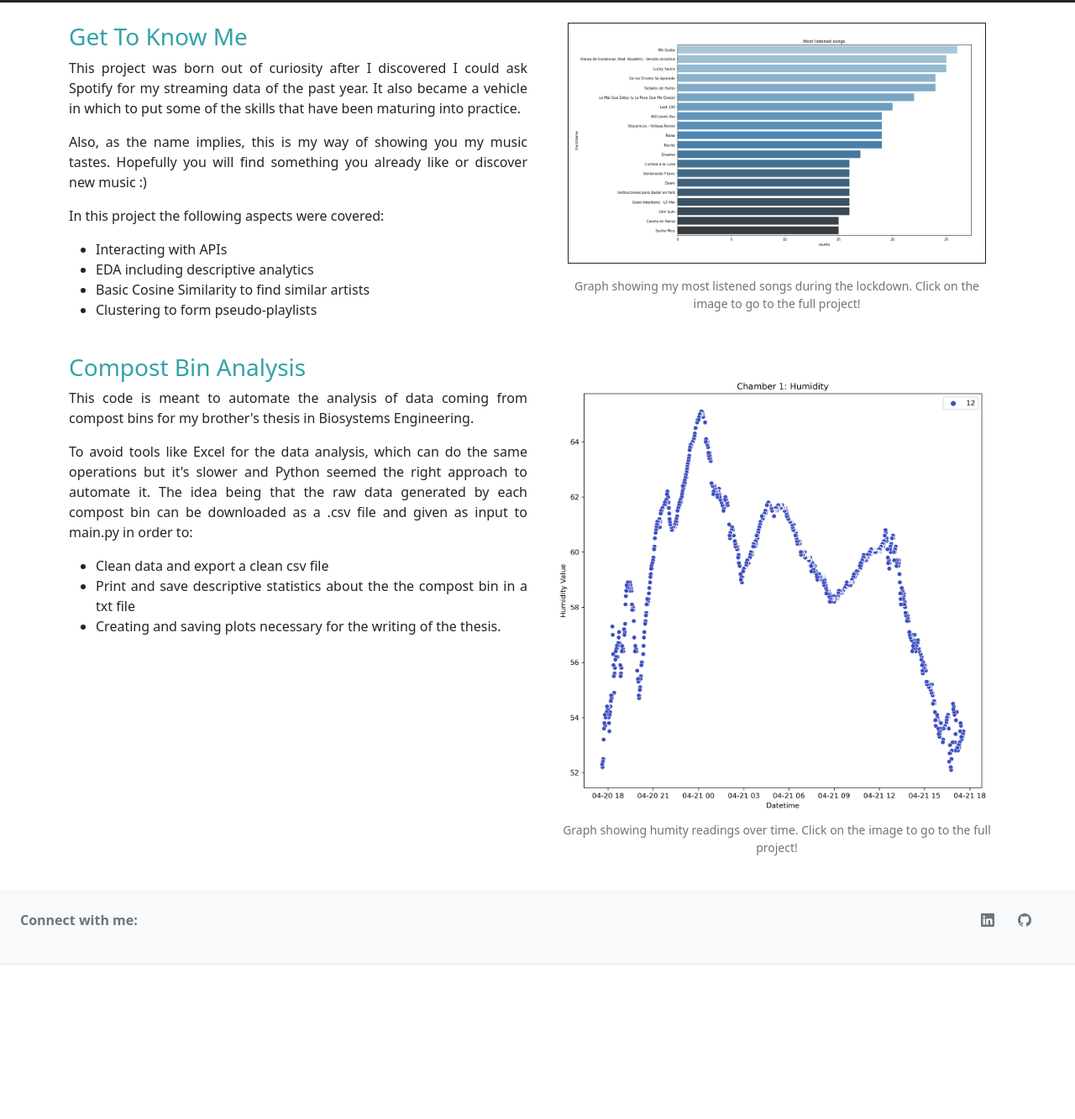
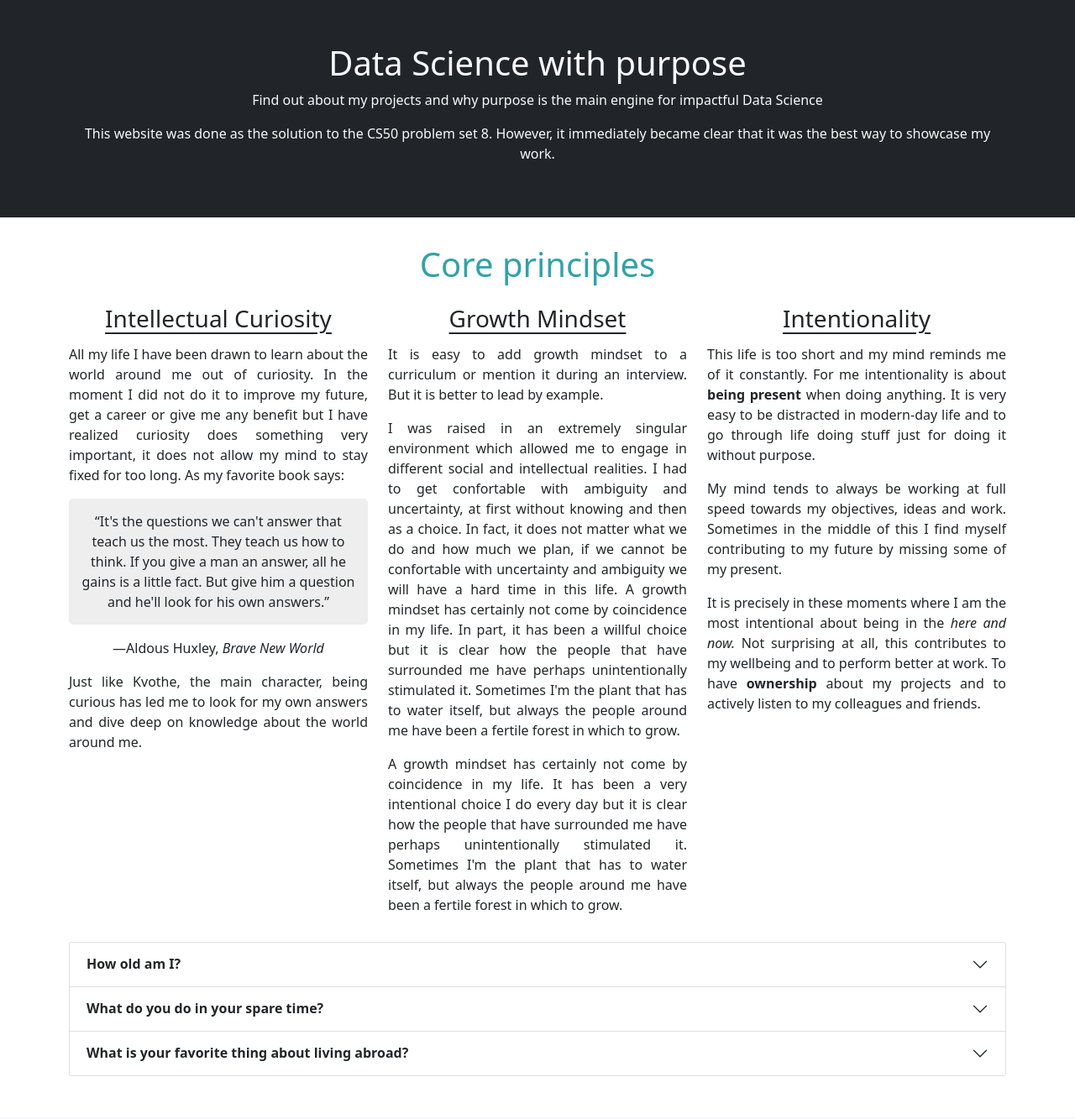
Before and after one commit to LuisMongeB/LuisMongeB.githhub.io, a plain HTML site: page pages/projects.html in a window 1280 px wide. Shown: the part 69-1402 px from the top of the page at 84% size. Before the commit the page ends 1218 px from the top, so only its background shows below. Drawn offline with nearby package versions, Linux system fonts and the light colour scheme; files that its build step writes are made by us from their sources.

Commit message:
Minor fixes

```diff
--- a/pages/projects.html
+++ b/pages/projects.html
@@ -4,7 +4,7 @@
     <head>
         <link href="https://cdn.jsdelivr.net/npm/bootstrap@5.0.2/dist/css/bootstrap.min.css" rel="stylesheet" integrity="sha384-EVSTQN3/azprG1Anm3QDgpJLIm9Nao0Yz1ztcQTwFspd3yD65VohhpuuCOmLASjC" crossorigin="anonymous">
         <script src="https://cdn.jsdelivr.net/npm/bootstrap@5.0.2/dist/js/bootstrap.bundle.min.js" integrity="sha384-MrcW6ZMFYlzcLA8Nl+NtUVF0sA7MsXsP1UyJoMp4YLEuNSfAP+JcXn/tWtIaxVXM" crossorigin="anonymous"></script>
-        <link href="../styles.css" rel="stylesheet">
+        <link href="styles.css" rel="stylesheet">
         <meta name="viewport" content="initial-scale=1, width=device-width">
         <title>Luis Monge</title>
         <link rel="icon" type="image/x-icon" href="/images/logo.PNG">
@@ -13,7 +13,7 @@
         <!-- Navbar-->
         <nav class="navbar navbar-expand-lg bg-dark navbar-dark py-3">
             <div class="container">
-                <a href="../index.html" class="navbar-brand">Luis Monge</a>
+                <a href="index.html" class="navbar-brand">Luis Monge</a>
 
                 <button class="navbar-toggler"
                         type="button"
@@ -25,13 +25,13 @@
                 <div class="collapse navbar-collapse" id="navmenu">
                     <ul class="navbar-nav ms-auto">
                         <li class="nav-item">
-                            <a href="about.html" class="nav-link">About</a>
+                            <a href="pages/about.html" class="nav-link">About</a>
                         </li>
                         <li class="nav-item">
-                            <a href="projects.html" class="nav-link">Projects</a>
+                            <a href="pages/projects.html" class="nav-link">Projects</a>
                         </li>
                         <li class="nav-item">
-                            <a href="blog.html" class="nav-link">Blog</a>
+                            <a href="pages/blog.html" class="nav-link">Blog</a>
                         </li>
                     </ul>
                 </div>
@@ -39,80 +39,116 @@
             </div>
         </nav>
 
-        <!-- Middle Section -->
-        <section class="projects-middle-section">
+        <!-- Showcase -->
+        <section class="top-section bg-dark text-light p-5 text-center">
             <div class="container">
-                <div class="row row1 d-md-flex">
-                    <div class="col col1-projects py-4">
-                        <h3 class="project-titles">Get To Know Me</h3>
-                        <p>
-                            This project was born out of curiosity after I discovered I could ask Spotify for my streaming data of the past year. It also became a vehicle in which to put some of the skills that have been maturing into practice.
-                        </p>
-                        <p>
-                            Also, as the name implies, this is my way of showing you my music tastes. Hopefully you will find something you already like or discover new music :)
-                        </p>
-                        <p>
-                            In this project the following aspects were covered:
-                        </p>
-                        <ul class="project-ul">
-                            <li>Interacting with APIs</li>
-                            <li>EDA including descriptive analytics</li>
-                            <li>Basic Cosine Similarity to find similar artists</li>
-                            <li>Clustering to form pseudo-playlists</li>
-                        </ul>
-                    </div>
-                    <div class="col-lg col2-projects py-4 d-sm-flex">
-                        <figure class="figure d-lg-block px-4">
-                            <a href="https://github.com/LuisMongeB/Get-To-Know-Me" target="_blank">
-                                <img class="figure-img img-fluid border border-dark py-3 col-sm" src="../images/mostListenedSongs.PNG" alt="My most listened songs on spotify">
-                            </a>
-                            <figcaption class="figure-caption text-center py-2">Graph showing my most listened songs during the lockdown. Click on the image to go to the full project!</figcaption>
-                        </figure>
-                    </div>
-                </div>
-                <div class="row row1 d-md-flex">
-                    <div class="col col1-projects py-6">
-                        <h3 class="project-titles">Compost Bin Analysis</h3>
-                        <p>This code is meant to automate the analysis of data coming from compost bins for my brother's thesis in Biosystems Engineering.</p>
-                        <p>To avoid tools like Excel for the data analysis, which can do the same operations but it's slower and Python seemed the right approach to automate it. The idea being that the raw data generated by each compost bin can be downloaded as a .csv file and given as input to main.py in order to:</p>
-                        <ul class="project-ul">
-                            <li>Clean data and export a clean csv file</li>
-                            <li>Print and save descriptive statistics about the the compost bin in a txt file</li>
-                            <li>Creating and saving plots necessary for the writing of the thesis.</li>
-                        </ul>
-                    </div>
-                    <div class="col-lg col2-projects py-4">
-                        <figure class="figure d-sm-flex d-lg-block">
-                            <a href="https://github.com/LuisMongeB/CompostAnalysis" target="_blank">
-                                <img class="figure-img img-fluid" src="../images/example_graph.png" alt="Humidity over time">
-                            </a>
-                            <figcaption class="figure-caption text-center">Graph showing humity readings over time. Click on the image to go to the full project!</figcaption>
-                        </figure>
+                <div >
+                    <div>
+                        <h1>Data Science with <span class="text-warning"></span>purpose</h1>
+                        <p>Find out about my projects and why purpose is the main engine for impactful Data Science</p>
+                        <p>This website was done as the solution to the CS50 problem set 8. However, it immediately became clear that it was the best way to showcase my work. </p>
                     </div>
                 </div>
             </div>
         </section>
 
+        <!-- Middle section -->
+
+        <section class="middle-section">
+            <div class="container text-center">
+                <div class="row py-3">
+                    <h1 class="p-3 core-principles">Core principles</h1>
+                    <div class="col col1">
+                        <h3 class="homepage">Intellectual Curiosity</h3>
+                        <p class="text-justify intellectual-curiosity-paragraph">All my life I have been drawn to learn about the world around me out of curiosity. In the moment I did not do it to improve my future, get a career or give me any benefit but I have realized curiosity does something very important, it does not allow my mind to stay fixed for too long. As my favorite book says: </p>
+                        <figure>
+                            <blockquote cite="https://www.goodreads.com/quotes/351709-it-s-the-questions-we-can-t-answer-that-teach-us-the">
+                                <p>It's the questions we can't answer that teach us the most. They teach us how to think. If you give a man an answer, all he gains is a little fact. But give him a question and he'll look for his own answers.</p>
+                            </blockquote>
+                            <figcaption>—Aldous Huxley, <cite>Brave New World</cite></figcaption>
+                        </figure>
+                        <p class="text-justify intellectual-curiosity-paragraph">Just like Kvothe, the main character, being curious has led me to look for my own answers and dive deep on knowledge about the world around me.</p>
+                    </div>
+
+                    <div class="col col-growth-mindset">
+                        <h3 class="homepage">Growth Mindset</h3>
+                        <p class="text-justify growth-mindset-paragraph">It is easy to add growth mindset to a curriculum or mention it during an interview. But it is better to lead by example. </p>
+                        <p class="text-justify growth-mindset-paragraph">I was raised in an extremely singular environment which allowed me to engage in different social and intellectual realities. I had to get confortable with ambiguity and uncertainty, at first without knowing and then as a choice. In fact, it does not matter what we do and how much we plan, if we cannot be confortable with uncertainty and ambiguity we will have a hard time in this life. A growth mindset has certainly not come by coincidence in my life. In part, it has been a willful choice but it is clear how the people that have surrounded me have perhaps unintentionally stimulated it. Sometimes I'm the plant that has to water itself, but always the people around me have been a fertile forest in which to grow.</p>
+                        <p class="text-justify growth-mindset-paragraph">A growth mindset has certainly not come by coincidence in my life. It has been a very intentional choice I do every day but it is clear how the people that have surrounded me have perhaps unintentionally stimulated it. Sometimes I'm the plant that has to water itself, but always the people around me have been a fertile forest in which to grow.</p>
+                    </div>
+                    <div class="col col3">
+                        <h3 class="homepage">Intentionality</h3>
+                        <p class="text-justify intentionality-paragraph">This life is too short and my mind reminds me of it constantly. For me intentionality is about <strong>being present</strong> when doing anything. It is very easy to be distracted in modern-day life and to go through life doing stuff just for doing it without purpose.</p>
+                        <p class="text-justify intentionality-paragraph">My mind tends to always be working at full speed towards my objectives, ideas and work. Sometimes in the middle of this I find myself contributing to my future by missing some of my present.</p>
+                        <p class="text-justify intentionality-paragraph">It is precisely in these moments where I am the most intentional about being in the <em>here and now.</em> Not surprising at all, this contributes to my wellbeing and to perform better at work. To have <strong>ownership</strong> about my projects and to actively listen to my colleagues and friends.</p>
+                    </div>
+                </div>
+            </div>
+        </section>
+
+        <!-- Question Accordion -->
+        <div class="container pb-5">
+            <div class="accordion" id="questions">
+                <!-- First item -->
+                <div class="accordion-item">
+                <h2 class="accordion-header" id="headingOne">
+                    <button class="accordion-button collapsed" type="button" data-bs-toggle="collapse" data-bs-target="#collapseOne" aria-expanded="false" aria-controls="collapseOne">
+                    <strong>How old am I?</strong>
+                    </button>
+                </h2>
+                <div id="collapseOne" class="accordion-collapse collapse" aria-labelledby="headingOne" data-bs-parent="#questions">
+                    <div class="accordion-body">
+                    I am 24 years old. A weird hybrid between Millenial and Gen-Z. I got to have all my childhood and part of my adolescence without smartphones and social media. Until I got to highschool and some magical app called Facebook got everyone's attention :)
+                    </div>
+                </div>
+                </div>
+                <!-- Second item -->
+                <div class="accordion-item">
+                <h2 class="accordion-header" id="headingTwo">
+                    <button class="accordion-button collapsed" type="button" data-bs-toggle="collapse" data-bs-target="#collapseTwo" aria-expanded="false" aria-controls="collapseTwo">
+                    <strong>What do you do in your spare time?</strong>
+                    </button>
+                </h2>
+                <div id="collapseTwo" class="accordion-collapse collapse" aria-labelledby="headingTwo" data-bs-parent="#questions">
+                    <div class="accordion-body">
+                        You will often see me playing guitar, reading and hanging out with my friends. I code with <strong><em>Python and learn about Statistics, Machine Learning, Software Engineering </em></strong>on a regular basis.
+                    </div>
+                </div>
+                </div>
+                <div class="accordion-item">
+                <h2 class="accordion-header" id="headingThree">
+                    <button class="accordion-button collapsed" type="button" data-bs-toggle="collapse" data-bs-target="#collapseThree" aria-expanded="false" aria-controls="collapseThree">
+                        <strong>What is your favorite thing about living abroad?</strong>
+                    </button>
+                </h2>
+                <div id="collapseThree" class="accordion-collapse collapse" aria-labelledby="headingThree" data-bs-parent="#questions">
+                    <div class="accordion-body">
+                        There are way too many aspects that make living abroad great for me. For starters, living in Bologna (with its diverse and international student population) has allowed me to meet people from every corner of the planet. On a daily basis I get to speak between 3 and 4 languages as opposed to just Spanish back in Costa Rica. As for the Italy specific aspects, I absolutely love to wake up in the morning and go read at a bar with a cornetto and a cappuccino! If I can start my day like this, I have time to mentally prepare for anything that gets thrown at me.
+                    </div>
+                </div>
+                </div>
+            </div>
+        </div>
+
         <!-- Footer -->
         <!-- Reference: https://mdbootstrap.com/docs/standard/navigation/footer/-->
-        <!-- Footer -->
         <footer class="text-center text-lg-start bg-light text-muted">
             <!-- Section: Social media -->
             <div
             class="d-flex justify-content-center justify-content-lg-between p-4 border-bottom"
             >
             <!-- Left -->
-                <div class="me-5 d-none d-lg-block d-sm-flex">
+            <div class="me-5 d-none d-lg-block">
                 <span><strong>Connect with me: </strong></span>
             </div>
             <!-- Left -->
             <div class="justify-content-start d-flex bd-highlight mb-3">
-                    <a href="https://www.linkedin.com/in/luis-diego-monge-bolanos/" class="me-4 text-reset">
+                <a href="https://www.linkedin.com/in/luis-diego-monge-bolanos/" target=”_blank class="me-4 text-reset">
                     <svg xmlns="http://www.w3.org/2000/svg" width="20" height="20" fill="currentColor" class="bi bi-linkedin" viewBox="0 0 20 20">
                         <path d="M0 1.146C0 .513.526 0 1.175 0h13.65C15.474 0 16 .513 16 1.146v13.708c0 .633-.526 1.146-1.175 1.146H1.175C.526 16 0 15.487 0 14.854V1.146zm4.943 12.248V6.169H2.542v7.225h2.401zm-1.2-8.212c.837 0 1.358-.554 1.358-1.248-.015-.709-.52-1.248-1.342-1.248-.822 0-1.359.54-1.359 1.248 0 .694.521 1.248 1.327 1.248h.016zm4.908 8.212V9.359c0-.216.016-.432.08-.586.173-.431.568-.878 1.232-.878.869 0 1.216.662 1.216 1.634v3.865h2.401V9.25c0-2.22-1.184-3.252-2.764-3.252-1.274 0-1.845.7-2.165 1.193v.025h-.016a5.54 5.54 0 0 1 .016-.025V6.169h-2.4c.03.678 0 7.225 0 7.225h2.4z"/>
                     </svg>
                 </a>
-                    <a href="https://github.com/LuisMongeB" class="me-4 text-reset">
+                <a href="https://github.com/LuisMongeB" target=”_blank class="me-4 text-reset">
                     <svg xmlns="http://www.w3.org/2000/svg" width="20" height="20" fill="currentColor" class="bi bi-github " viewBox="0 0 20 20">
                         <path d="M8 0C3.58 0 0 3.58 0 8c0 3.54 2.29 6.53 5.47 7.59.4.07.55-.17.55-.38 0-.19-.01-.82-.01-1.49-2.01.37-2.53-.49-2.69-.94-.09-.23-.48-.94-.82-1.13-.28-.15-.68-.52-.01-.53.63-.01 1.08.58 1.23.82.72 1.21 1.87.87 2.33.66.07-.52.28-.87.51-1.07-1.78-.2-3.64-.89-3.64-3.95 0-.87.31-1.59.82-2.15-.08-.2-.36-1.02.08-2.12 0 0 .67-.21 2.2.82.64-.18 1.32-.27 2-.27.68 0 1.36.09 2 .27 1.53-1.04 2.2-.82 2.2-.82.44 1.1.16 1.92.08 2.12.51.56.82 1.27.82 2.15 0 3.07-1.87 3.75-3.65 3.95.29.25.54.73.54 1.48 0 1.07-.01 1.93-.01 2.2 0 .21.15.46.55.38A8.012 8.012 0 0 0 16 8c0-4.42-3.58-8-8-8z"/>
                     </svg>
```
Also changed, not shown: index.html (+1 -1 lines), pages/about.html (+2 -2 lines), pages/blog.html (+9 -9 lines). Lines whose indentation alone changed are shown as unchanged.
